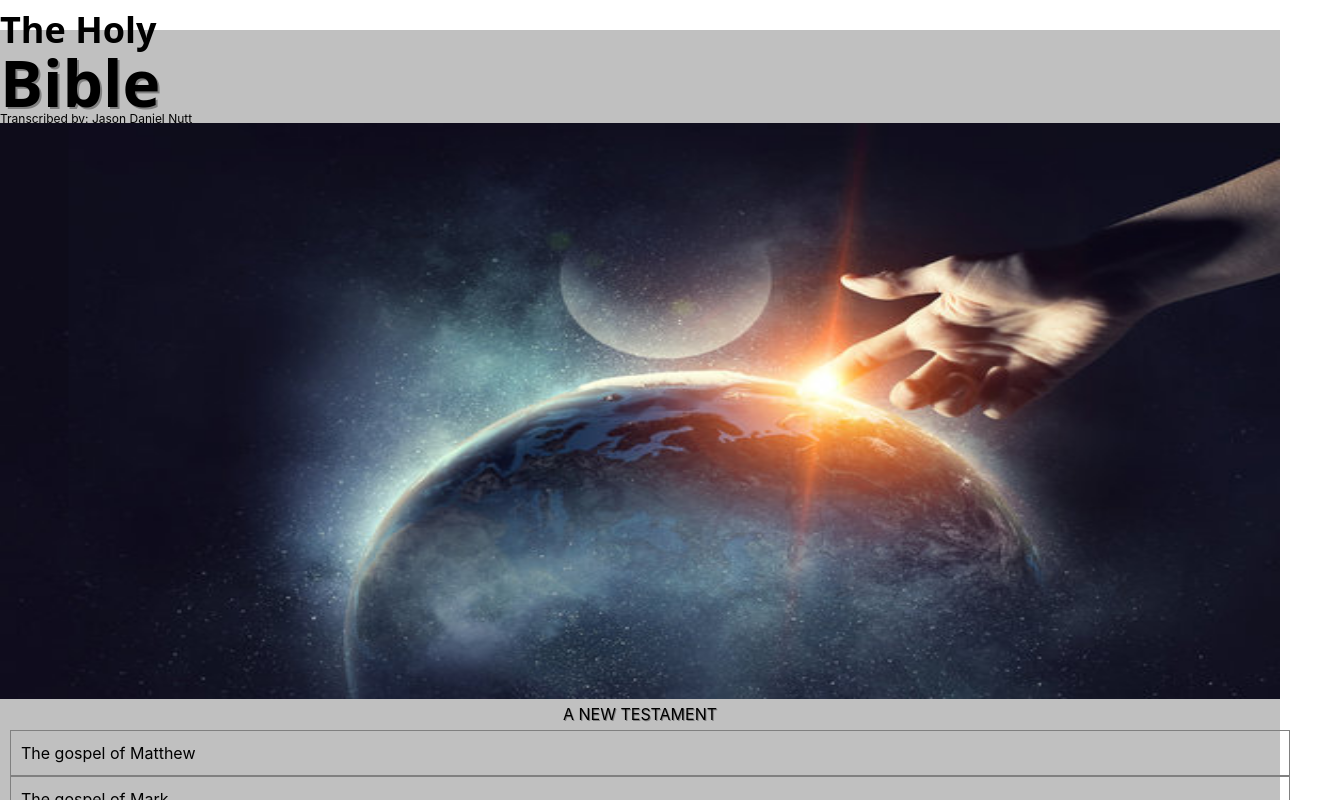
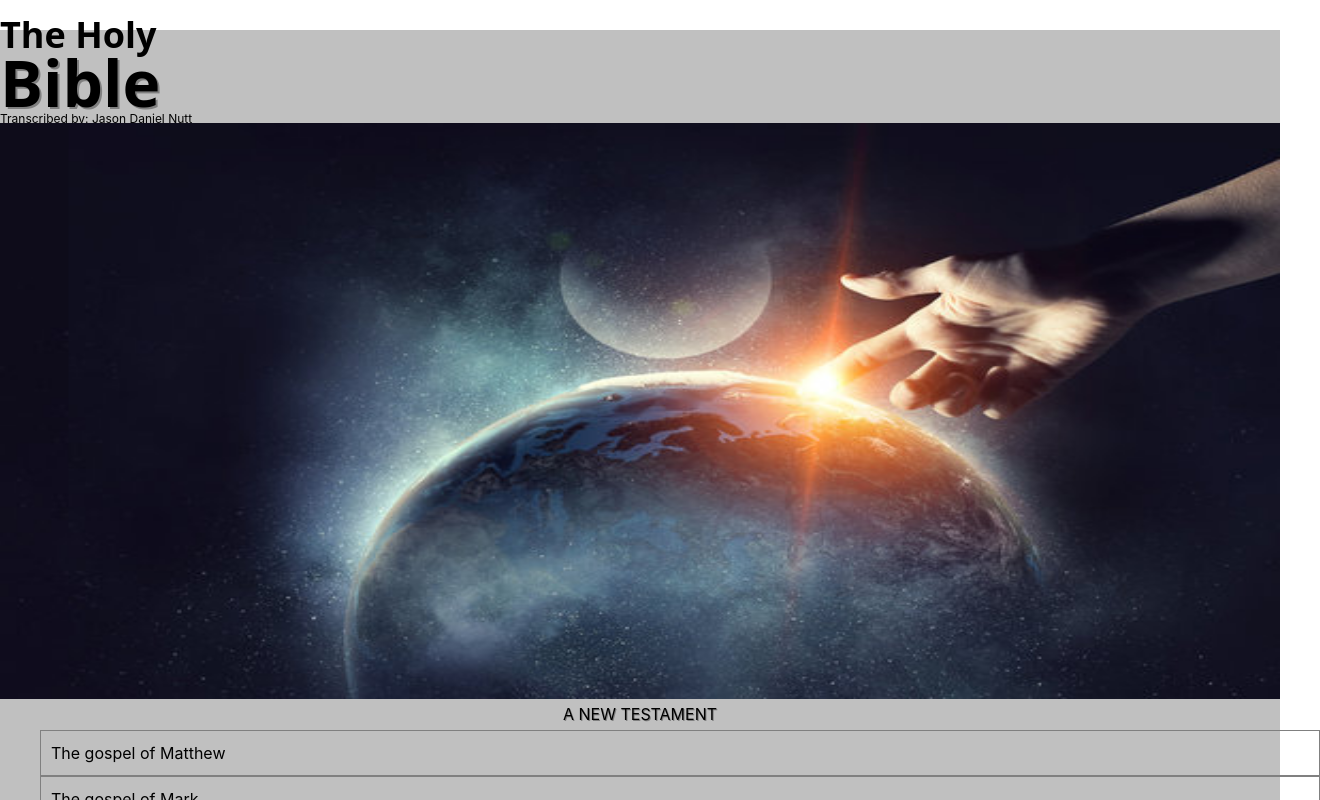
Before and after one commit to jnutt367/the-holy-bible, a Next.js app: page / in a window 1280 px wide. Shown: the top 800 px of the page, 1320 px wide, since content can reach past the window. Built offline with nearby package versions, Linux system fonts and the light colour scheme.

Commit message:
Update Home.module.css

```diff
--- a/styles/Home.module.css
+++ b/styles/Home.module.css
@@ -5,7 +5,7 @@
   backgroud-color: silver;
   font-family: Ariel, sans;
   position: relative;
-   top: -25px;
+   top: -20px;
   font-size: 36px;
 }
 .main {
@@ -46,7 +46,6 @@
   list-style-type: none;
 }
 .li {
-  margin-left:-30px;
   width:100vw;
   grid-gaps: 10px;
   border: 1px solid grey;
```
